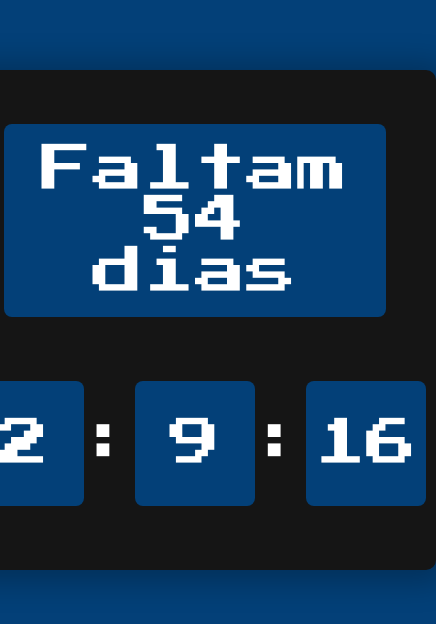
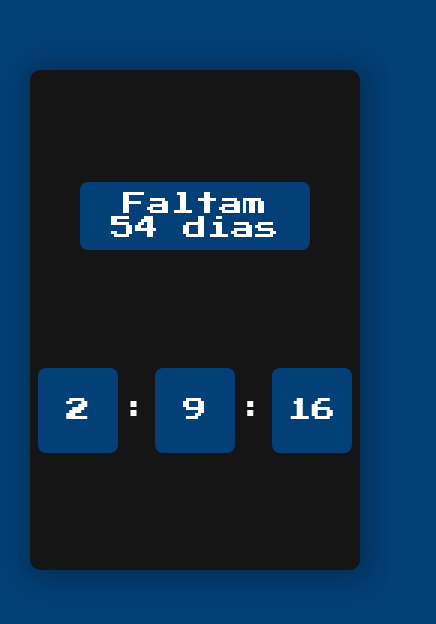
Before and after one commit to joseildoandrade12/relogio-contagem-regressiva, a plain HTML site: page index.html in a window 390 px wide. Shown: the part 102-726 px from the top of the page, 436 px wide, since content can reach past the window. Drawn offline with Linux system fonts and the light colour scheme.

Commit message:
correção de responsividade

```diff
--- a/css/style.css
+++ b/css/style.css
@@ -30,7 +30,7 @@ body{
     flex-direction: column;
 }
 .secao-relogio{
-    font-size: 3.2rem;
+    font-size: 3rem;
     text-align: center;
     display: flex;
     justify-content: space-around;
@@ -54,3 +54,17 @@ body{
     align-items: center;
     justify-content: center;
 }
+
+@media (max-width:500px) {
+    .secao-relogio{
+        font-size: 1.5rem;
+        padding: 5px;
+    }
+    .falta-dias{
+        padding: 10px;
+    }
+    .secao-relogio .horario{
+        max-width: 80px;
+        max-height: 85px;
+    }
+}
```
